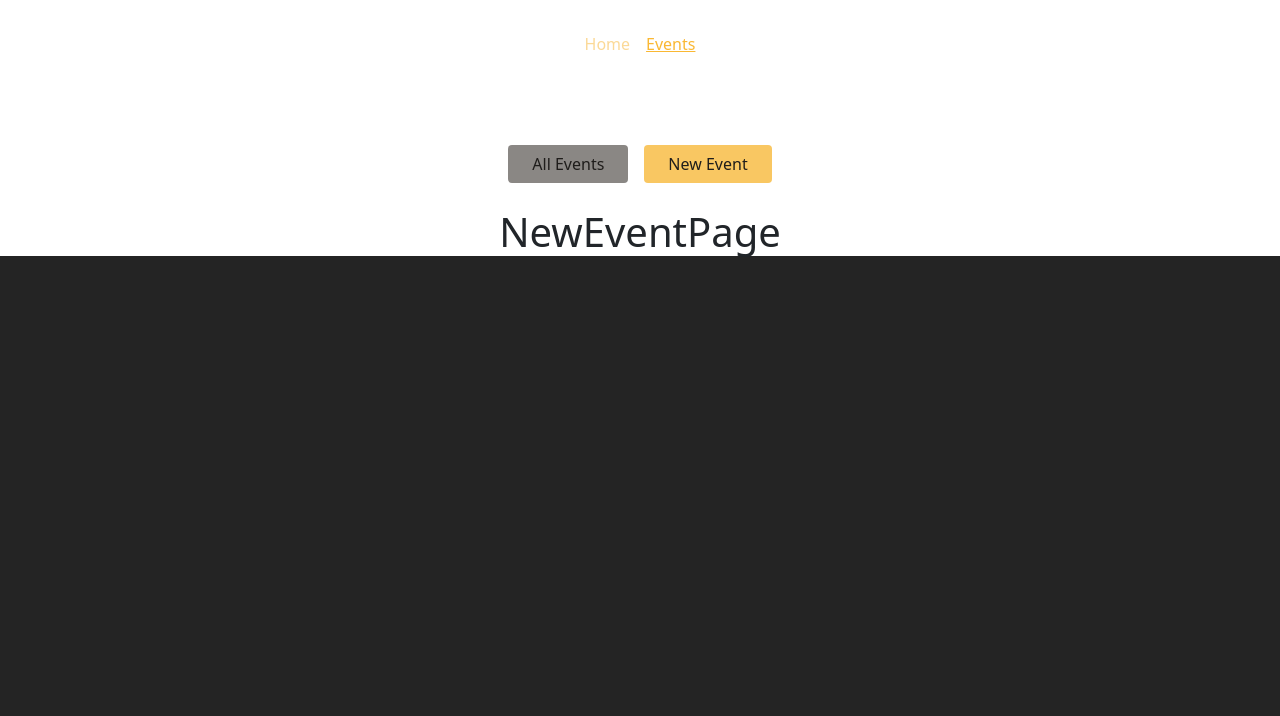
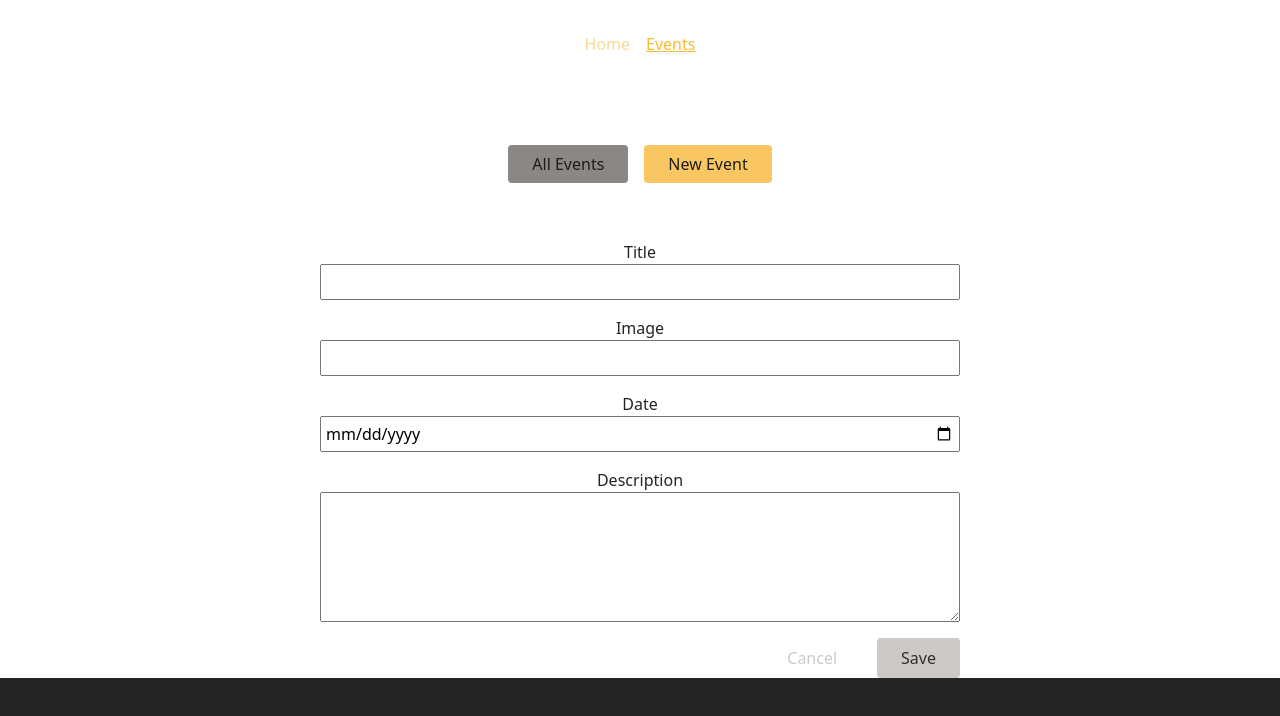
Before and after one commit to junglimit/react-study202406, a React (Create React App) app: page /events/new in a window 1280 px wide. Shown: the top 716 px of the page. Built offline with nearby package versions, Linux system fonts and the light colour scheme; the HTML template or start-up script is replaced by a standard one.

Commit message:
EventForm 제어

```diff
--- a/src/App.js
+++ b/src/App.js
@@ -7,7 +7,7 @@
 import EventDetail, { loader as eventDetailLoader } from './components/RouteExample/pages/EventDetail';
 import EventLayout from './components/RouteExample/layout/EventLayout';
 import NewEvent from './components/RouteExample/pages/NewEvent';
-import EditPage from "./components/RouteExample/pages/EditPage";
+import EditPage from './components/RouteExample/pages/EditPage';
 
 // 라우터 설정
 const router = createBrowserRouter([
@@ -29,10 +29,13 @@
                     {
                         path: ':eventId',
                         loader: eventDetailLoader,
-                        id: 'event-detail',
+                        // element: <EventDetail />,
+                        // loader가 children에게 직접적으로 연결되지 않아
+                        // EventDetail에서 loader를 사용하지 못하고 있음.
+                        id: 'event-detail', // loader에게 ID 부여
                         children: [
                             { index: true, element: <EventDetail /> },
-                            { path: 'edit', element: <EditPage /> }
+                            { path: 'edit', element: <EditPage /> },
                         ]
                     },
                     { path: 'new', element: <NewEvent /> },
--- /dev/null
+++ b/src/components/RouteExample/components/EventForm.js
@@ -0,0 +1,79 @@
+import React from 'react';
+
+import styles from './EventForm.module.scss';
+import { useParams, useNavigate } from 'react-router-dom';
+
+const EventForm = ({ method, event={} }) => {
+
+    const {
+        title,
+        desc: description,
+        'img-url': image,
+        'start-date': date
+    } = event;
+
+    // const { eventId: id } = useParams();
+    const navigate = useNavigate();
+
+    const cancelHandler = (e) => {
+        // window.location.href = '/events/' + id;
+        // navigate('/events/' + id);
+        navigate('..');
+    };
+
+    return (
+        <form className={styles.form}>
+            <p>
+                <label htmlFor="title">Title</label>
+                <input
+                    id="title"
+                    type="text"
+                    name="title"
+                    required
+                    defaultValue={event ? title : ''}
+                />
+            </p>
+            <p>
+                <label htmlFor="image">Image</label>
+                <input
+                    id="image"
+                    type="url"
+                    name="image"
+                    required
+                    defaultValue={event ? image : ''}
+                />
+            </p>
+            <p>
+                <label htmlFor="date">Date</label>
+                <input
+                    id="date"
+                    type="date"
+                    name="date"
+                    required
+                    defaultValue={event ? date : ''}
+                />
+            </p>
+            <p>
+                <label htmlFor="description">Description</label>
+                <textarea
+                    id="description"
+                    name="description"
+                    rows="5"
+                    required
+                    defaultValue={event ? description : ''}
+                />
+            </p>
+            <div className={styles.actions}>
+                <button
+                    type="button"
+                    onClick={cancelHandler}
+                >
+                    Cancel
+                </button>
+                <button>{method === 'post' ? 'Save' : 'Modify'}</button>
+            </div>
+        </form>
+    );
+};
+
+export default EventForm;
--- /dev/null
+++ b/src/components/RouteExample/components/EventForm.module.scss
@@ -0,0 +1,48 @@
+.form {
+  max-width: 40rem;
+  margin: 2rem auto;
+
+  label,
+  input,
+  textarea {
+    display: block;
+    width: 100%;
+  }
+
+  input,
+  textarea {
+    font: inherit;
+    padding: 0.25rem;
+  }
+}
+
+
+.actions {
+  display: flex;
+  gap: 1rem;
+  justify-content: flex-end;
+
+  button {
+    font: inherit;
+    cursor: pointer;
+    padding: 0.5rem 1.5rem;
+    border-radius: 4px;
+    background-color: var(--color-gray-300);
+    color: var(--color-gray-800);
+    border: none;
+
+    &:hover {
+      background-color: var(--color-primary-300);
+    }
+  }
+  button[type='button'] {
+    background-color: transparent;
+    color: var(--color-gray-300);
+
+    &:hover {
+      background-color: var(--color-gray-800);
+    }
+
+  }
+
+}
--- a/src/components/RouteExample/components/EventItem.js
+++ b/src/components/RouteExample/components/EventItem.js
@@ -1,6 +1,6 @@
 import React from "react";
 import styles from './EventItem.module.scss';
-
+import { Link } from "react-router-dom";
 
 const EventItem = ({ event }) => {
 
@@ -18,7 +18,7 @@
             <time>{date}</time>
             <p>{description}</p>
             <menu className={styles.actions}>
-                <a href="#">Edit</a>
+                <Link to="edit">Edit</Link>
                 <button>Delete</button>
             </menu>
         </article>
--- a/src/components/RouteExample/pages/EditPage.js
+++ b/src/components/RouteExample/pages/EditPage.js
@@ -1,9 +1,12 @@
-import React from 'react'
+import React from 'react';
+import EventForm from '../components/EventForm';
+import {useRouteLoaderData} from "react-router-dom";
 
 const EditPage = () => {
-  return (
-      <h1>Edit Page!!</h1>
-  )
-}
 
-export default EditPage
+  const ev = useRouteLoaderData('event-detail');
+
+  return <EventForm method='patch' event={ev} />;
+};
+
+export default EditPage;
--- a/src/components/RouteExample/pages/NewEvent.js
+++ b/src/components/RouteExample/pages/NewEvent.js
@@ -1,7 +1,8 @@
 import React from "react";
+import EventForm from "../components/EventForm";
 
 const NewEvent = () => {
-    return <h1>NewEventPage</h1>;
+    return <EventForm method='post' event />;
 };
 
 export default NewEvent;
```
